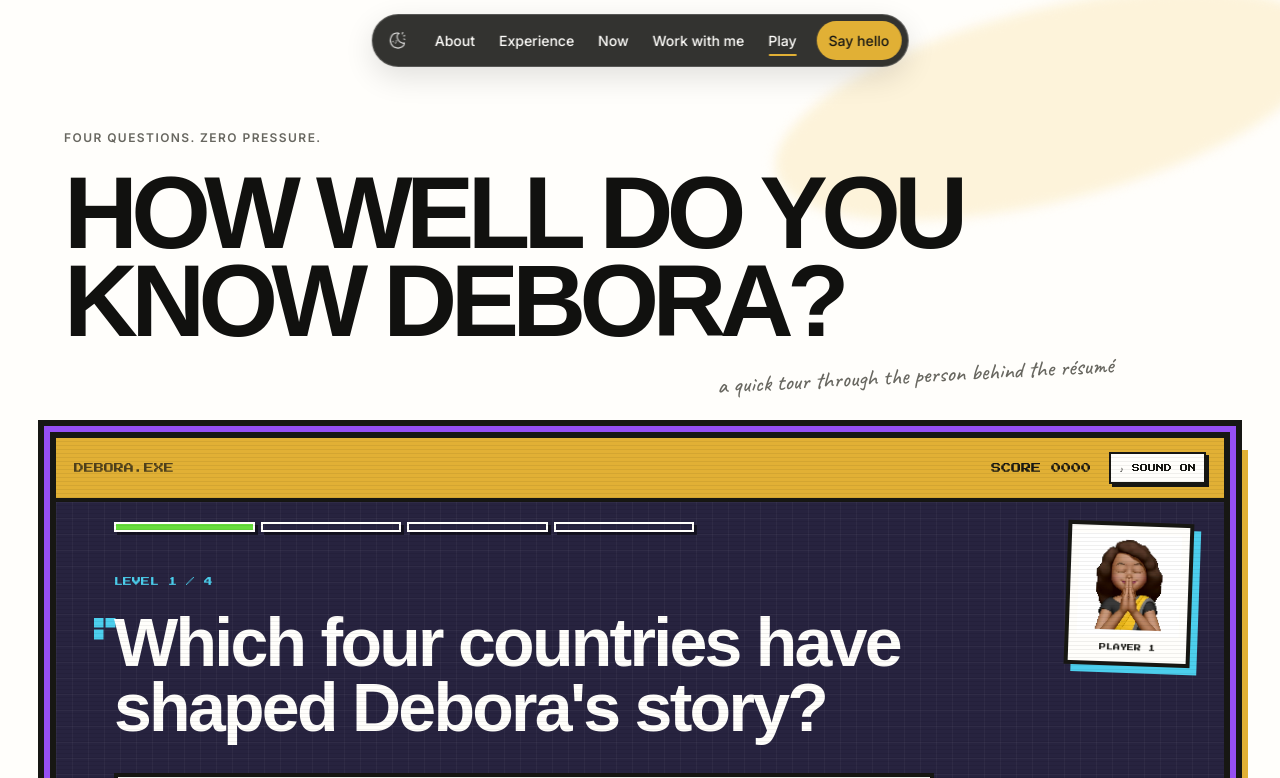
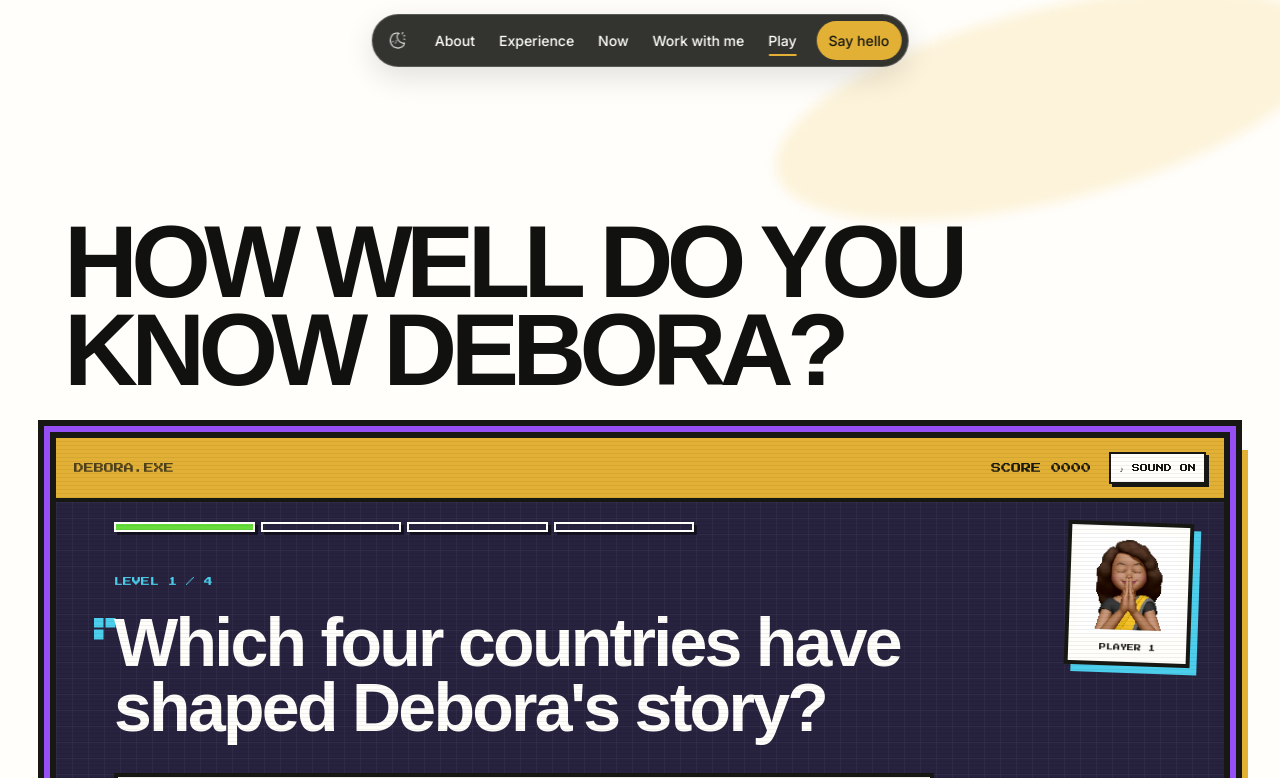
Before and after one commit to lawsonM525/deborara, a Next.js app: page /game in a window 1280 px wide. Shown: the top 778 px of the page. Built offline with nearby package versions, Linux system fonts and the light colour scheme; a web font is replaced by a local one.

Commit message:
Simplify game title

```diff
--- a/app/game/page.tsx
+++ b/app/game/page.tsx
@@ -112,9 +112,7 @@ export default function GamePage() {
   return (
     <SiteFrame current="/game">
       <PageIntro
-        eyebrow="Four questions. Zero pressure."
         title="HOW WELL DO YOU KNOW DEBORA?"
-        note="a quick tour through the person behind the résumé"
         compact
       />
       <section className="game-shell">
--- a/components/SiteFrame.tsx
+++ b/components/SiteFrame.tsx
@@ -121,14 +121,14 @@ export function PageIntro({
   note,
   compact = false,
 }: {
-  eyebrow: string;
+  eyebrow?: string;
   title: string;
   note?: string;
   compact?: boolean;
 }) {
   return (
     <section className={`page-intro ${compact ? "compact-intro" : ""}`}>
-      <span className="eyebrow">{eyebrow}</span>
+      {eyebrow && <span className="eyebrow">{eyebrow}</span>}
       <h1>{title}</h1>
       {note && <p className="hand-note">{note}</p>}
     </section>
```
